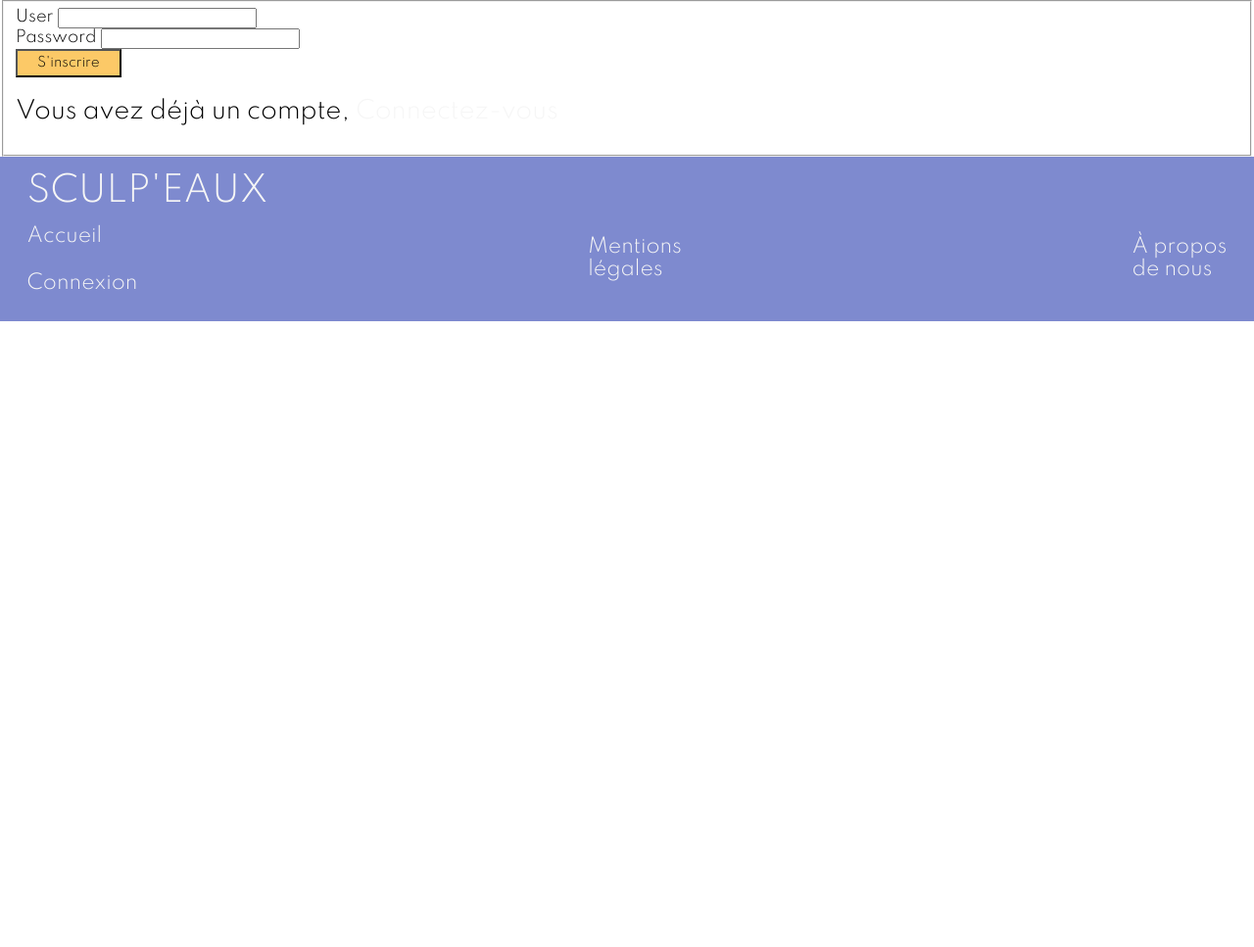
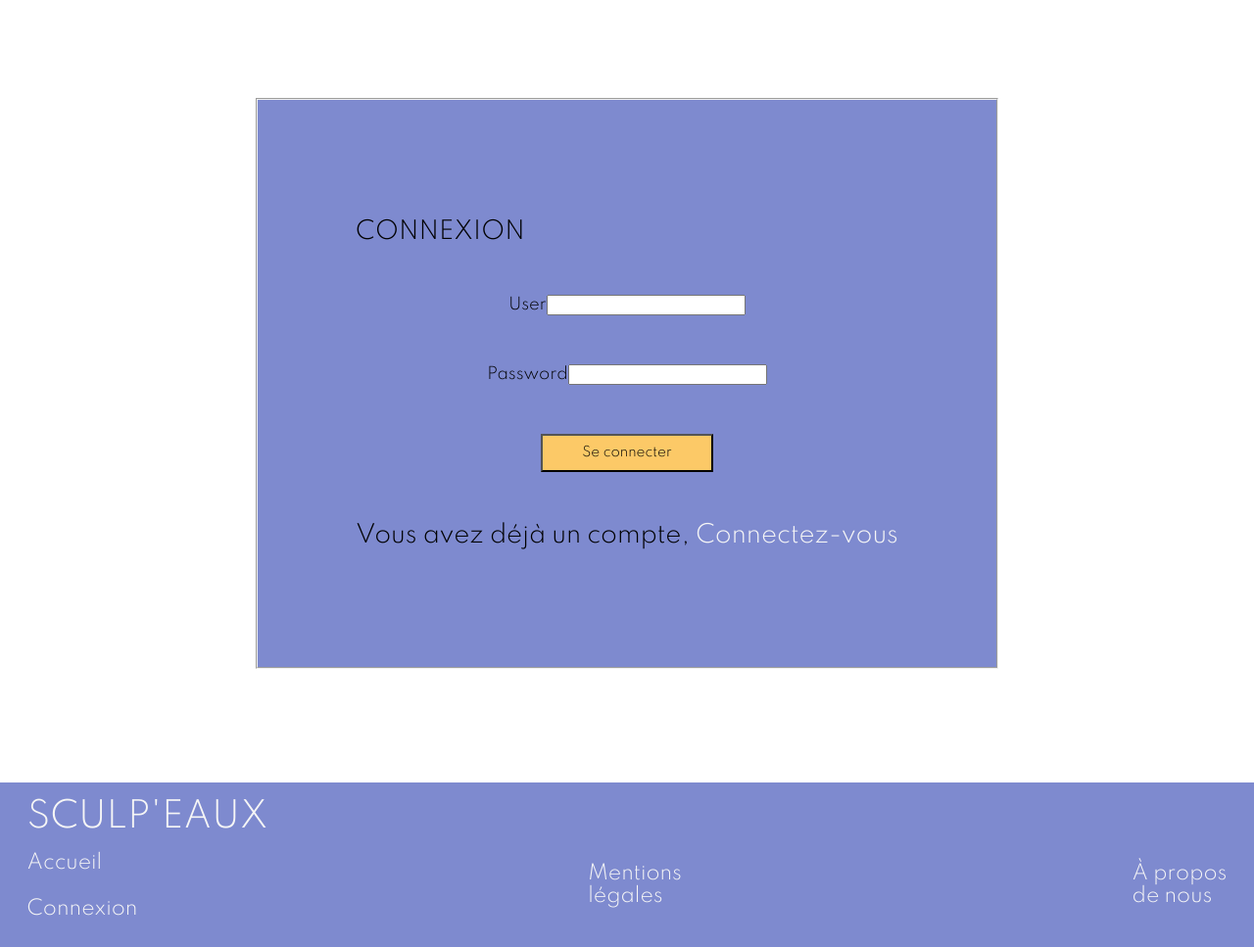
Before and after one commit to pey040/BlogArt-B07, a PHP site: page /inscription.php in a window 1280 px wide. Shown: the part 140-1107 px from the top of the page at 98% size. Before the commit the page ends 468 px from the top, so only its background shows below. Run offline with PHP 8.4, Linux system fonts and the light colour scheme; data that the repository does not hold is empty; some web fonts are replaced.

Commit message:
case bleue autour des champs de saisie inscrip et connex

```diff
--- a/AllFront/Style/style_connexion.css
+++ b/AllFront/Style/style_connexion.css
@@ -32,6 +32,4 @@ fieldset{
     align-items: center;
     display: flex;
     margin: 50px;
-
-
 }
--- a/AllFront/Style/style_inscription.css
+++ b/AllFront/Style/style_inscription.css
@@ -11,3 +11,25 @@
     font-weight: 300;
     text-decoration: none
 }
+
+.inscription-case{
+    justify-content: center;
+    align-items: center;
+    display: flex;
+}
+
+fieldset{
+    justify-content: center;
+    align-items: center;
+    display: inline-block;
+    margin: 100px;
+    padding: 100px;
+    background-color: #7E8ACF;
+}
+
+.control-group{
+    justify-content: center;
+    align-items: center;
+    display: flex;
+    margin: 50px;
+}
--- a/AllFront/inscription.php
+++ b/AllFront/inscription.php
@@ -13,8 +13,10 @@
 </html>
 
 <html>
+    <div class="inscription-case">
         <form method="post" action="<?php echo htmlspecialchars($_SERVER["PHP_SELF"]); ?>">
         <fieldset>
+            <h2>CONNEXION</a></h2>
                 <div class="control-group">
                     <label class="control-label" for="user">User</label>
                     <input type="text" name="user" id="user" value="<?php echo $user; ?>" />
@@ -25,11 +27,12 @@
                 </div>
                 <div class="control-group">
                     <div class="controls">
-                <input type="submit" value="S'inscrire" style="cursor:pointer; padding:5px 20px; background-color:#FCC967;" name="Valider" />
+                        <input type="submit" value="Se connecter" style="cursor:pointer; padding:10px 40px; background-color:#FCC967;" name="Valider" />
                     </div>
                 </div>
             <h2>Vous avez déjà un compte, <a href="connexion.php">Connectez-vous</a></h2>
         </fieldset>
+    </div>
 </html>
 
 
```
Lines whose indentation alone changed are shown as unchanged.
